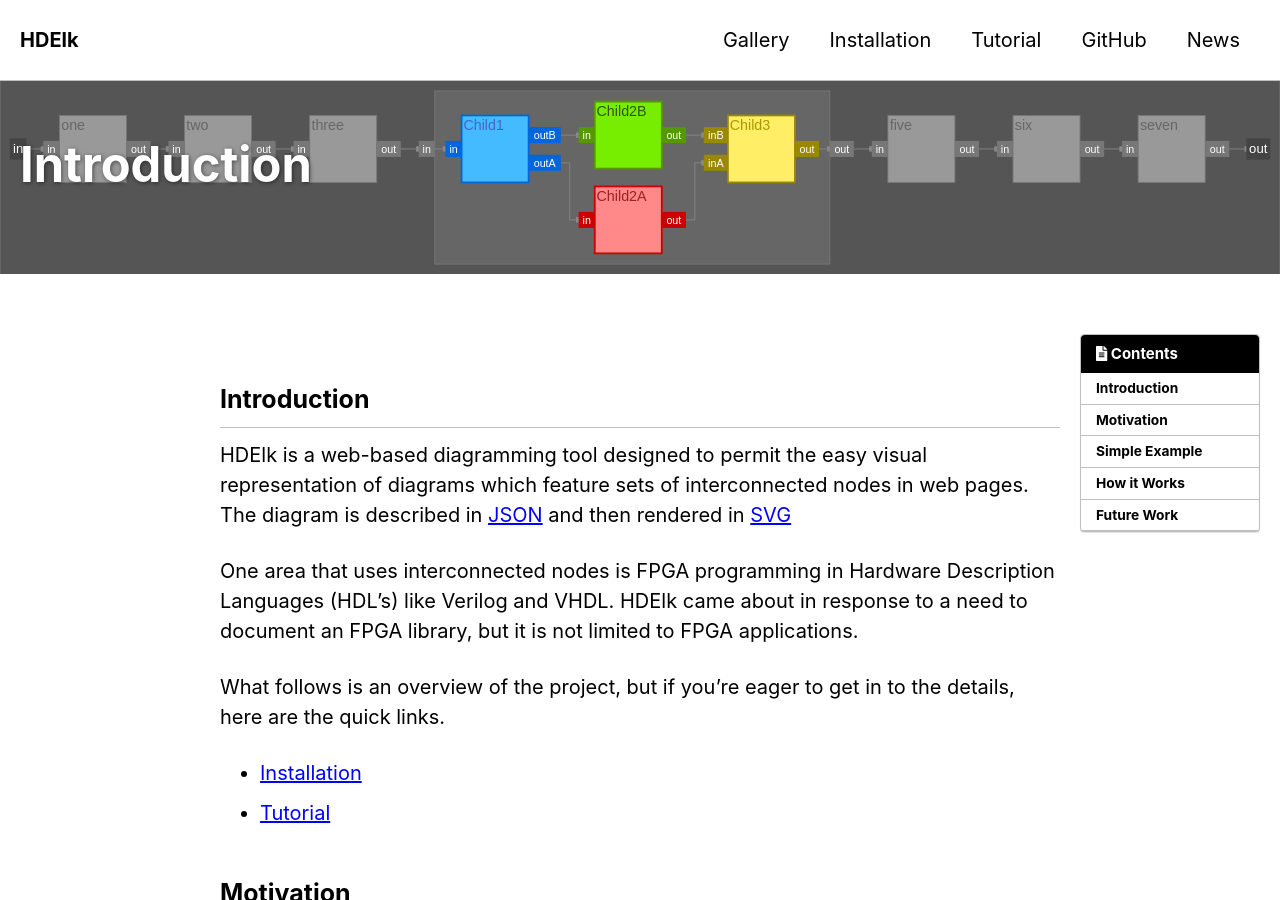
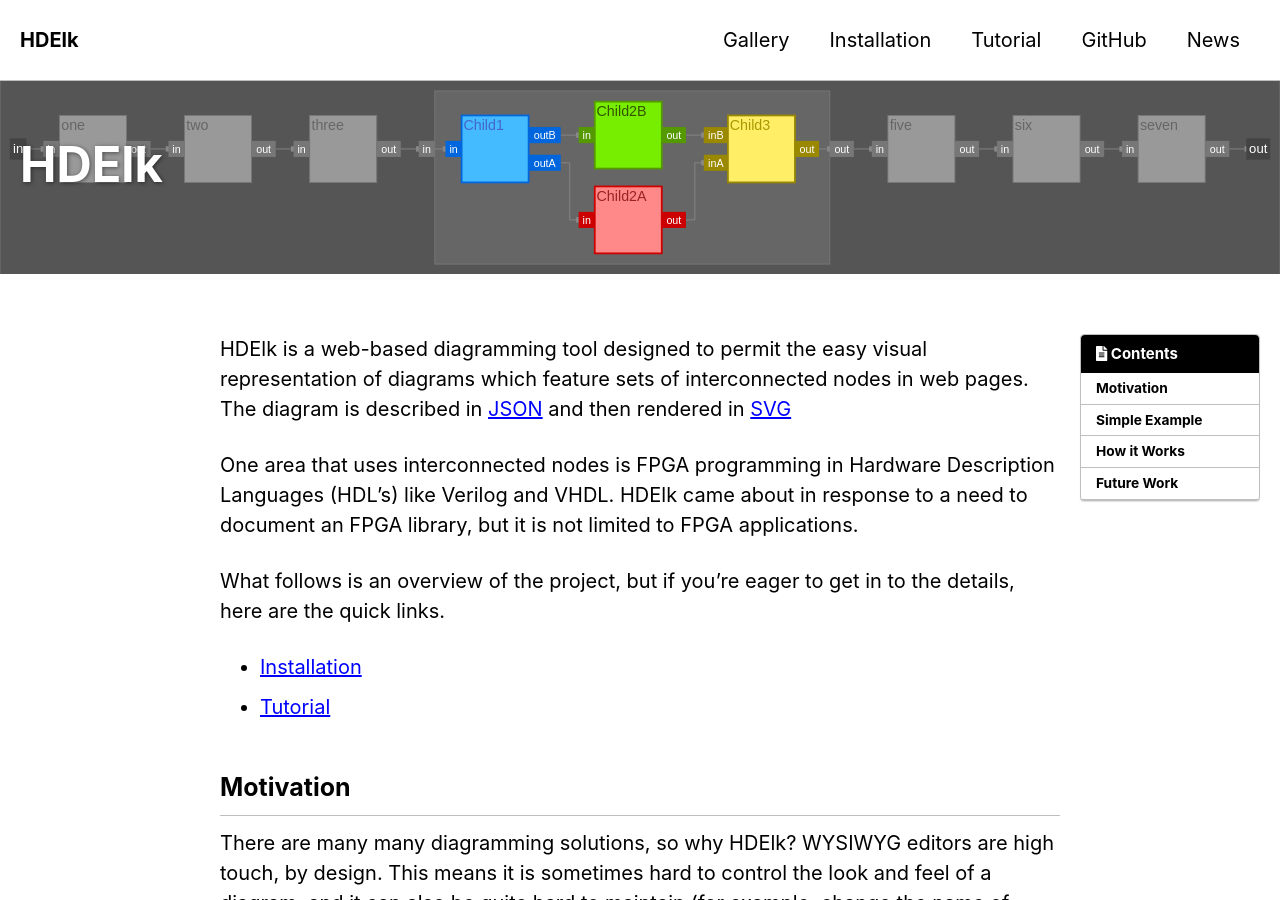
Before and after one commit to davidthings/hdelk, a Jekyll site: the page built from docs/top.md, in a window 1280 px wide and 900 px high. Built offline with Jekyll 4.4.1, drawn with Linux system fonts in a browser that asks for light colours; cached includes are drawn as plain includes; nearby versions of some CDN libraries; a script that is not in the unit is left out; the list of posts is cut into pages by our own code; our own code applies the rules of GitHub Pages for plain Markdown files.

Commit message:
title and better start text

```diff
--- a/docs/top.md
+++ b/docs/top.md
@@ -4,11 +4,11 @@ permalink : /
 toc: true
 toc_label: Contents
 toc_sticky: true
+title: "HDElk"
 header:
+  title: "HDElk"
   overlay_image: /assets/images/banner.svg
 ---
-
-## Introduction
 
 HDElk is a web-based diagramming tool designed to permit the easy visual representation of diagrams which feature sets of interconnected nodes in web pages.  The diagram is described in [JSON](https://www.json.org/) and then rendered in [SVG](https://en.wikipedia.org/wiki/Scalable_Vector_Graphics)
 
```
